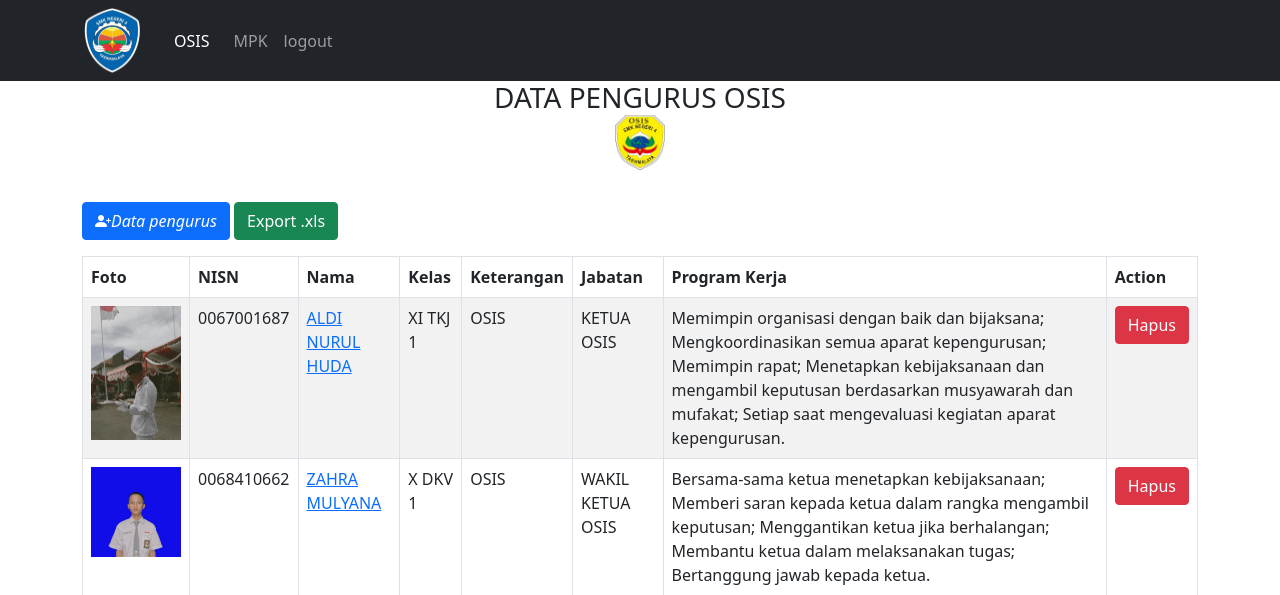
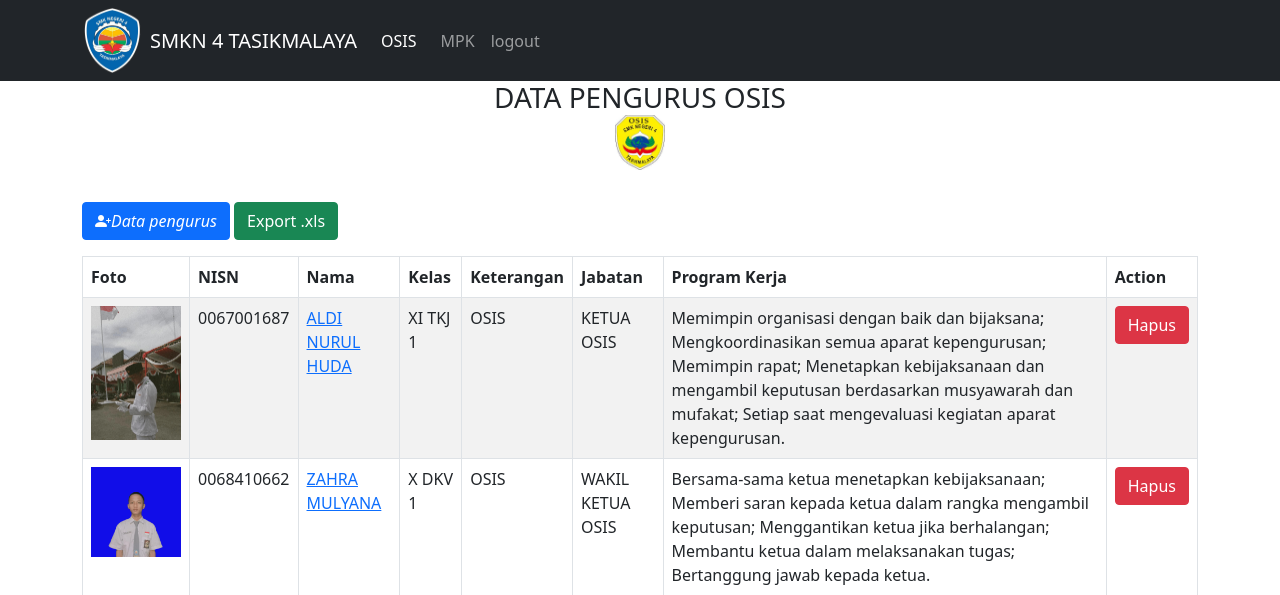
Before and after one commit to rssa1230/rssacntp, a Django app: page /data/ in a window 1280 px wide. Shown: the top 595 px of the page. Run offline with Django 3.2, Linux system fonts and the light colour scheme; data comes from the database, SQL or seed files in the repository.

Commit message:
Add files via upload

```diff
--- a/pengurus/templates/data.html
+++ b/pengurus/templates/data.html
@@ -5,7 +5,7 @@
 <nav class="navbar navbar-expand-lg navbar-dark bg-dark">
   <div class="container">
     <img src="/static/img/logo.png" class="me-2" width="60px" height="65px">
-    <a class="navbar-brand"></a>
+    <a class="navbar-brand">SMKN 4 TASIKMALAYA</a>
     <button class="navbar-toggler" type="button" data-bs-toggle="collapse" data-bs-target="#navbarSupportedContent" aria-controls="navbarSupportedContent" aria-expanded="false" aria-label="Toggle navigation">
       <span class="navbar-toggler-icon"></span>
     </button>
```
